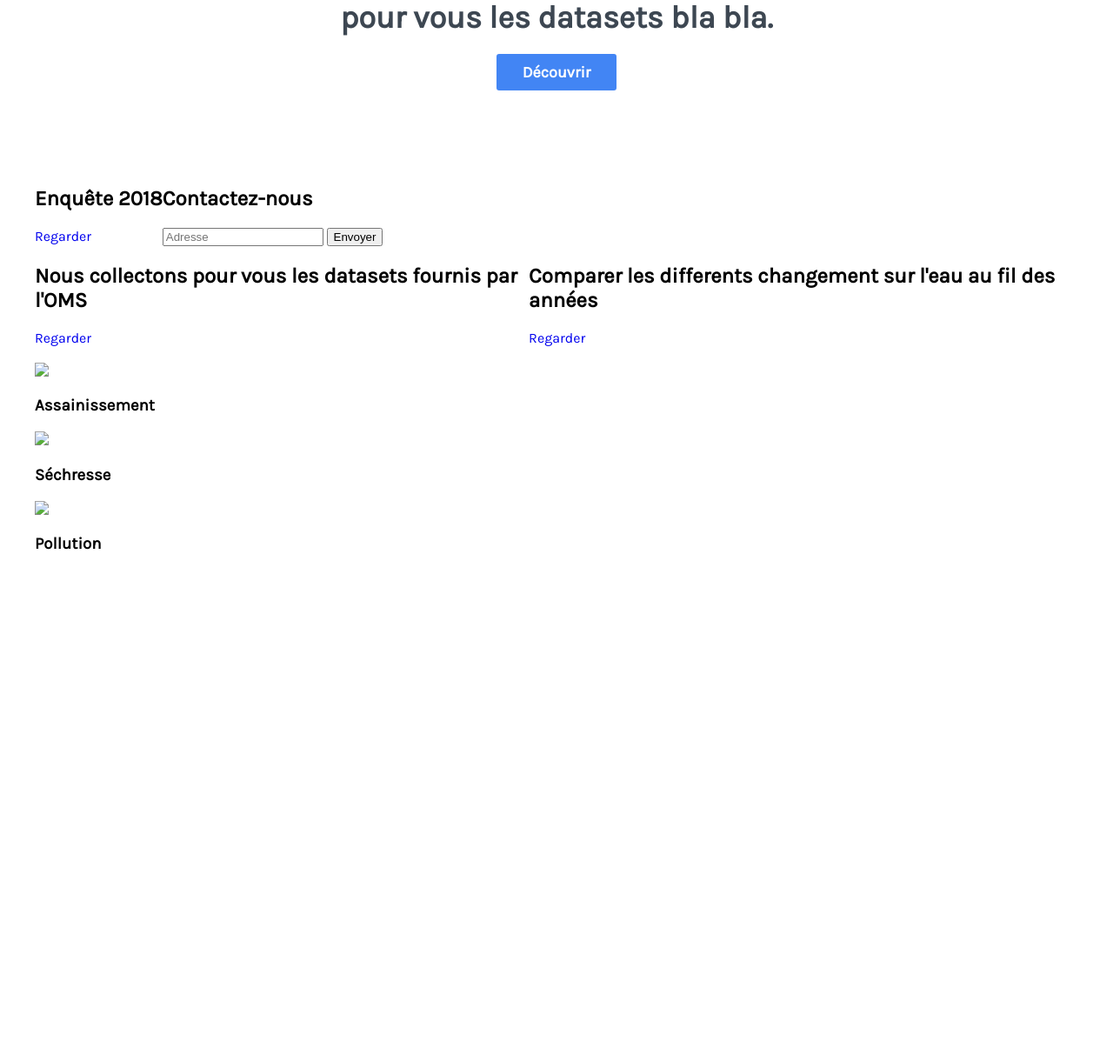
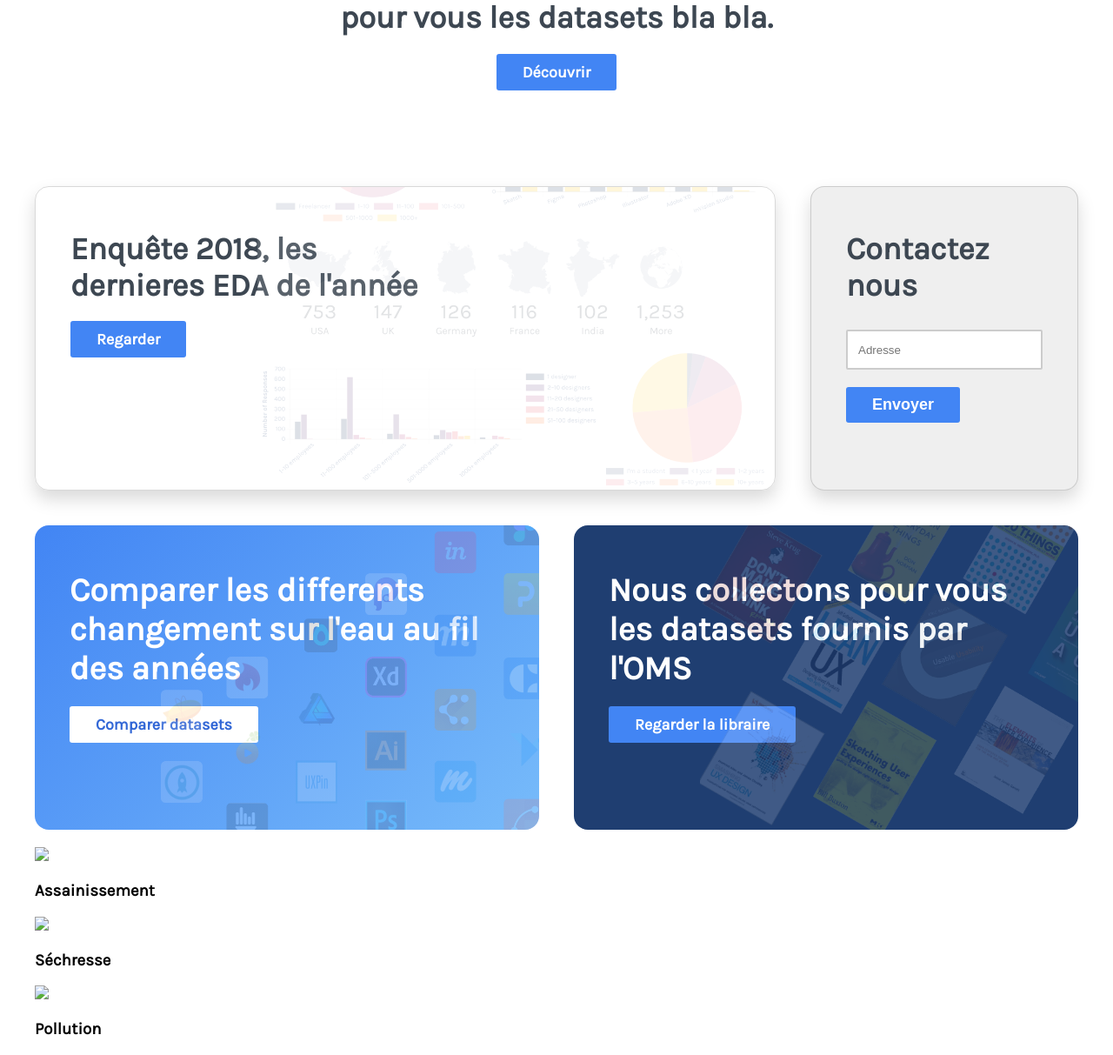
Before and after one commit to TaySai/crisis_water, a Symfony app: template templates/navigation/index.html.twig in a window 1280 px wide. Shown: the part 200-1413 px from the top of the page at 87% size. Before the commit the page ends 832 px from the top, so only its background shows below. Run offline with Twig, Linux system fonts and the light colour scheme; the template is opened without the code that fills it, so the values that code supplies are empty; some libraries are stand-ins or nearby versions.

Commit message:
css and html

```diff
--- a/public/css/styles.css
+++ b/public/css/styles.css
@@ -18,6 +18,9 @@ header a {
     font-size: 18px;
     color: white;
     margin: 0 15px;
+}
+h1, h2 {
+    color: #3D4752;
 }
 /*container*/
 .container {
@@ -40,6 +43,7 @@ header a {
     border-radius: 3px;
     font-size: 18px;
     font-weight: bold;
+    border: none;
 }
 .btn-white-filled-blue {
     background-color: #4285F4;
@@ -48,6 +52,7 @@ header a {
     padding: 4px 18px;
     font-size: 18px;
     font-weight: bold;
+    border: none;
 }
 .btn-small {
     padding: 4px 18px;
@@ -64,11 +69,81 @@ header a {
     text-align: center;
 }
 .welcome-index h1 {
-    color: #3D4752;
     font-size: 36px;
     margin: 0 27% 30px;
     line-height: 1.2;
 }
-.displa-flex {
+.display-flex {
     display: flex;
+    margin: 20px 0;
 }
+.first-box-big {
+    width: 800px;
+    margin-right: 40px;
+    position: relative;
+    overflow: hidden;
+    min-height: 308px;
+}
+.first-box-big h2 {
+    width: 410px;
+}
+.first-box-big img {
+    position: absolute;
+    width: 70%;
+    bottom: -5%;
+    right: 0%;
+    opacity: 0.15;
+}
+.first-box-big, .second-box-small {
+    padding: 20px 40px;
+    border: 1px solid rgba(0, 0, 0, 0.15);
+    border-radius: 16px;
+    box-shadow: 0 10px 20px rgba(0, 0, 0, 0.15);
+    height: 100%;
+}
+.first-box-big h2, .second-box-small h2 {
+    font-size: 36px;
+}
+.second-box-small {
+    width: 228px;
+    min-height: 308px;
+    background-color: #EFEFEF;
+}
+.second-box-small input {
+    color: #000000;
+    background-color: #ffffff;
+    border: 2px solid #ccc;
+    border-radius: 2px;
+    -webkit-border-radius: 2px;
+    height: 40px;
+    width: 218px;
+    text-indent: 10px;
+    margin-bottom: 20px;
+}
+.first-box-medium, .second-box-medium {
+    margin-top: 20px;
+    padding: 20px 40px;
+    width: 42%;
+    border-radius: 16px;
+    height: 310px;
+    position: relative;
+    overflow: hidden;
+}
+.first-box-medium h2, .second-box-medium h2 {
+    color: white;
+    font-size: 38px;
+}
+.first-box-medium img, .second-box-medium img {
+    position: absolute;
+    width: 90%;
+    bottom: -5%;
+    right: -15%;
+    opacity: 0.15;
+}
+.first-box-medium {
+    background-image: linear-gradient(-45deg, #77BBFA 0%, #4285F4 100%);
+    margin-right: 40px;
+}
+.second-box-medium {
+    background-color: #1F3E71;
+}
--- a/templates/navigation/index.html.twig
+++ b/templates/navigation/index.html.twig
@@ -9,28 +9,31 @@
             <a href="#" class="btn-white-filled-blue btn-medium">Découvrir</a>
         </div>
 
-        <div class="displa-flex">
-            <div>
-                <h2>Enquête 2018</h2>
-                <a href="#">Regarder</a>
+        <div class="display-flex">
+            <div class="first-box-big">
+                <h2>Enquête 2018, les dernieres EDA de l'année</h2>
+                <a href="#" class="btn-white-filled-blue btn-medium">Regarder</a>
+                <img src="{{ asset('img/water-crisis-2018.png') }}">
             </div>
-            <div>
-                <h2>Contactez-nous</h2>
+            <div class="second-box-small">
+                <h2>Contactez nous</h2>
                 <form>
                     <input type="text" placeholder="Adresse">
-                    <button>Envoyer</button>
+                    <button class="btn-white-filled-blue btn-medium">Envoyer</button>
                 </form>
             </div>
         </div>
 
-        <div class="displa-flex">
-            <div>
+        <div class="display-flex">
+            <div class="first-box-medium">
+                <h2>Comparer les differents changement sur l'eau au fil des années</h2>
+                <a href="#" class="btn-blue-filled-white btn-medium">Comparer datasets</a>
+                <img src="{{ asset('img/tile-image-tools.png') }}">
+            </div>
+            <div class="second-box-medium">
                 <h2>Nous collectons pour vous les datasets fournis par l'OMS</h2>
-                <a href="#">Regarder</a>
-            </div>
-            <div>
-                <h2>Comparer les differents changement sur l'eau au fil des années</h2>
-                <a href="#">Regarder</a>
+                <a href="#" class="btn-white-filled-blue btn-medium">Regarder la libraire</a>
+                <img src="{{ asset('img/tile-image-books.png') }}">
             </div>
         </div>
 
```
Also changed, not shown: public/img/tile-image-books.png (added), public/img/tile-image-tools.png (added), public/img/water-crisis-2018.png (added), 1 other file.
